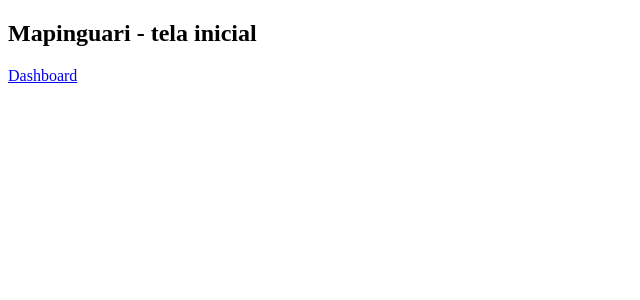
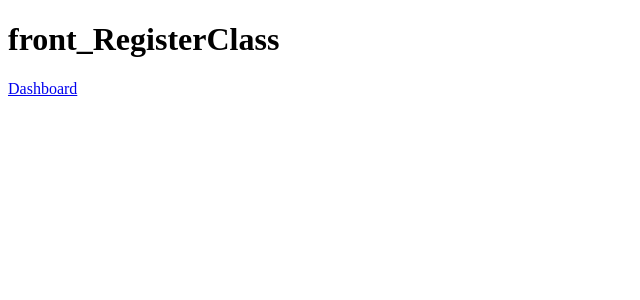
Before and after one commit to ViniciusLima93/webAcademyFront, an Angular app in the folder front_RegisterClass/: page / in a window 1280 px wide. Shown: the top 300 px of the page, without its empty margins (0-640 px from the left). Built offline with nearby package versions, Linux system fonts and the light colour scheme.

Commit message:
styles and dashboard route

```diff
--- a/front_RegisterClass/src/app/app-routing.module.ts
+++ b/front_RegisterClass/src/app/app-routing.module.ts
@@ -3,6 +3,7 @@ import { RouterModule, Routes } from '@angular/router';
 import { DashboardComponent } from './dashboard/dashboard.component';
 
 const routes: Routes = [
+  {path: '', redirectTo: '/', pathMatch: 'full'},
   {path: 'dashboard', component: DashboardComponent}
 
 ];
--- a/front_RegisterClass/src/app/app.component.html
+++ b/front_RegisterClass/src/app/app.component.html
@@ -1,5 +1,10 @@
 <html>
-  <h2>Mapinguari - tela inicial</h2>
+  <h1>{{title}}</h1>
+  <nav>
+    <a routerLink="/dashboard">Dashboard</a>
 
-  <a routerLink="/dashboard">Dashboard</a>
+  </nav>
+
+
+  <router-outlet></router-outlet>
 </html>
--- a/front_RegisterClass/src/app/app.component.ts
+++ b/front_RegisterClass/src/app/app.component.ts
@@ -1,5 +1,4 @@
 import { Component } from '@angular/core';
-import { Router } from '@angular/router';
 
 @Component({
   selector: 'app-root',
@@ -9,9 +8,7 @@ import { Router } from '@angular/router';
 export class AppComponent {
   title = 'front_RegisterClass';
 
-  constructor(private router: Router) {}
+  constructor() {}
 
-  goToLogin() {
-    this.router.navigate(['/dashboard']);
-    }
+
 }
--- a/front_RegisterClass/src/styles.css
+++ b/front_RegisterClass/src/styles.css
@@ -1 +1,10 @@
 /* You can add global styles to this file, and also import other style files */
+ * {
+    background-color: #FFF;
+
+    header {
+
+        height: 20px;
+        background-color: #FD8124;
+     }
+ }
```
